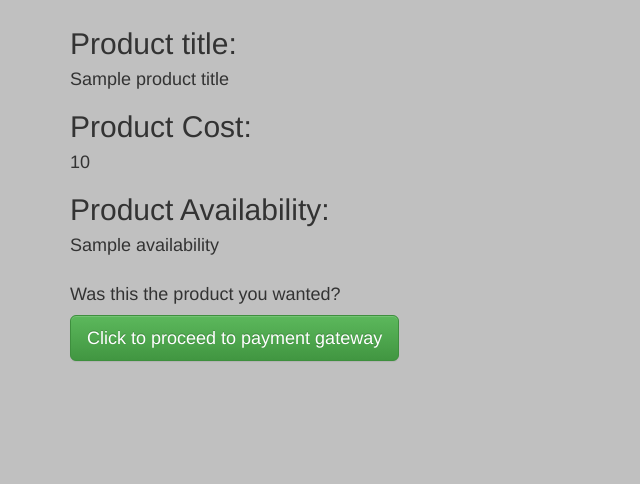
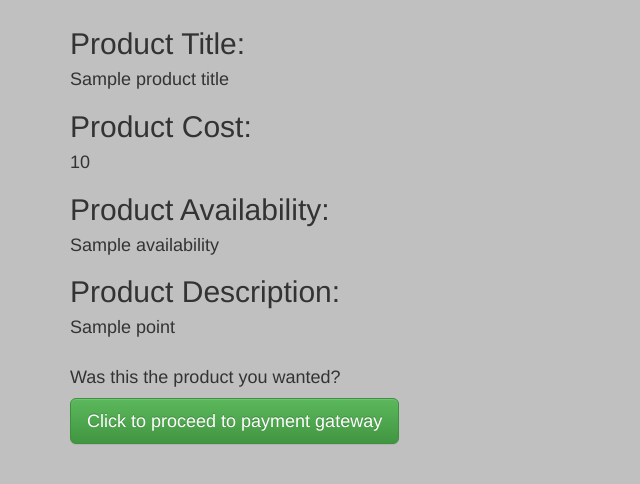
Before and after one commit to BrownKnight174/PiggyBack, a Django app: template customer/templates/productDescription.html in a window 1280 px wide. Shown: the part 53-537 px from the top of the page, without its empty margins (0-640 px from the left). Run offline with Django 3.2, Linux system fonts and the light colour scheme; the template is opened without the code that fills it: most values are stand-ins (such as "Sample title", 1, 10 or a date in 2020); some libraries are stand-ins or nearby versions.

Commit message:
Fixed description
Signed-off-by: siddharthnishtala <siddharth.nishtala@gmail.com>

```diff
--- a/customer/templates/productDescription.html
+++ b/customer/templates/productDescription.html
@@ -10,10 +10,13 @@
 
 <div style="margin: 60px;"></div>
   	<div class="container">
-  		<h2> Product title: </h2> <h4>{{ productTitle }}</h4>
+  		<h2> Product Title: </h2> <h4>{{ productTitle }}</h4>
 		<h2> Product Cost: </h2> <h4>{{ productCost }}</h4>
 		<h2> Product Availability: </h2> <h4>{{availability}}</h4>
-<!--		<h2> Product Description: </h2> <h4> {{description}}</h4>-->
+		<h2> Product Description: </h2>
+		{% for point in description %}
+		 	<h4> {{ point }} </h4>
+		{% endfor %}
 
 
 <div class="row row-content">
```
Also changed, not shown: customer/views.py (+39 -36 lines), db.sqlite3.
